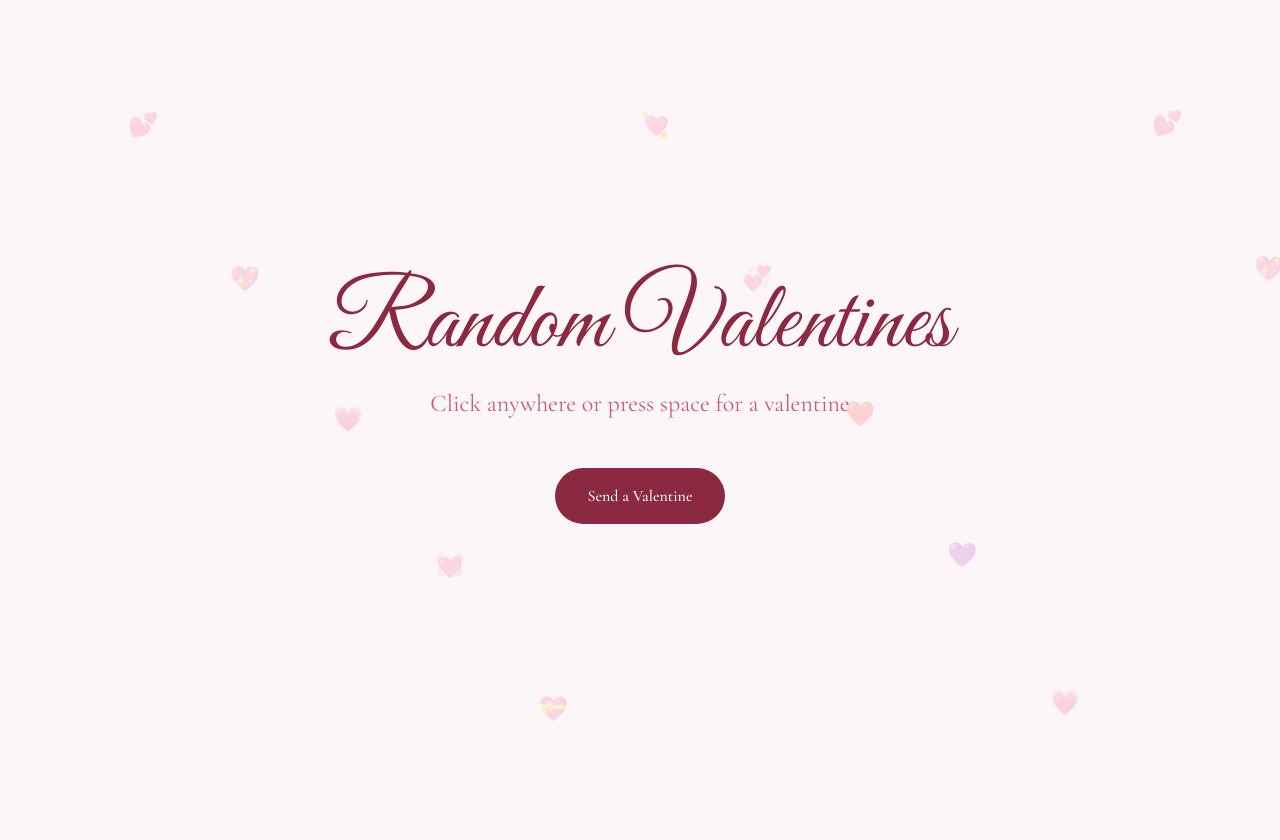
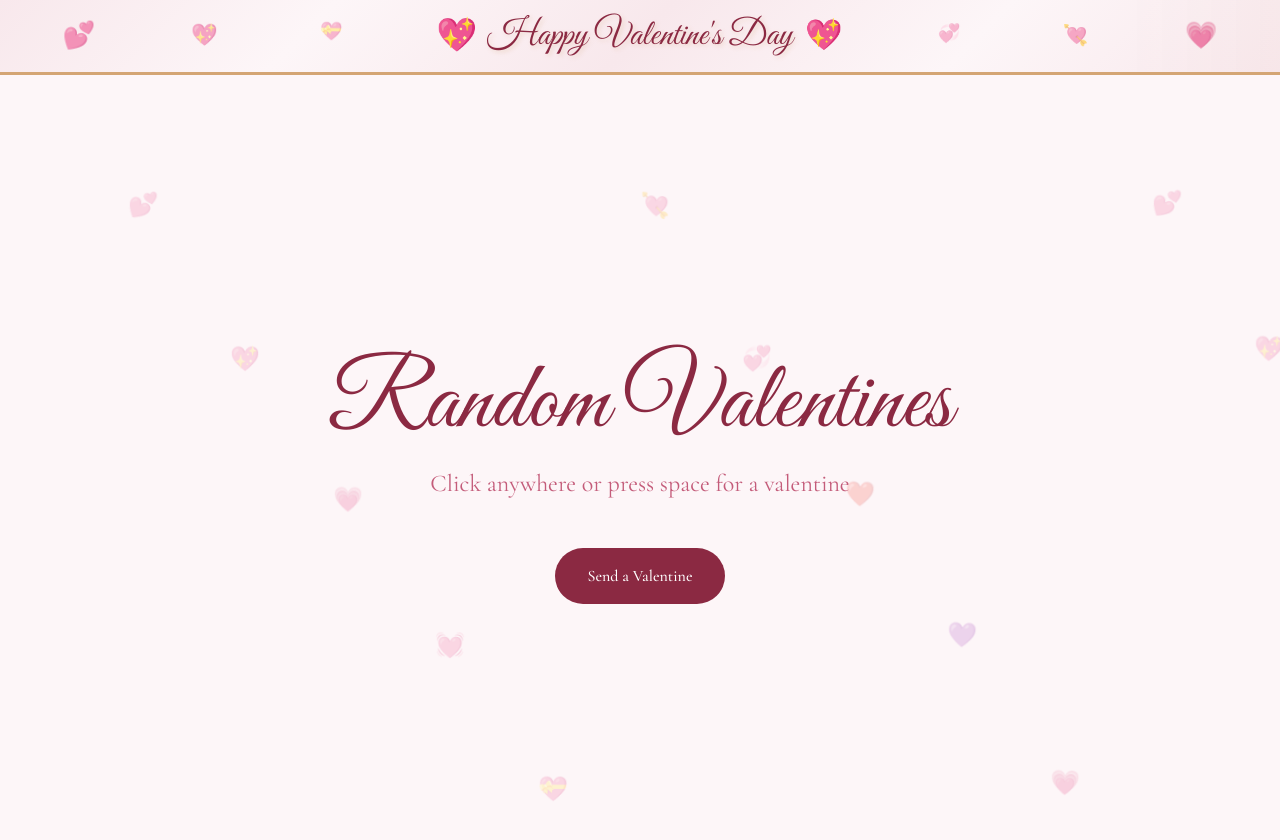
Before and after one commit to soooooooot/treehacks-agent-repo, a Next.js app: page / in a window 1280 px wide. Shown: the top 840 px of the page. Before the commit the page ends 800 px from the top, so only its background shows below. Built offline with nearby package versions, Linux system fonts and the light colour scheme.

Commit message:
fix: Add a "Happy Valentine's Day" banner to the frontend in a prominent loca

```diff
--- /dev/null
+++ b/app/components/ValentinesBanner.tsx
@@ -0,0 +1,98 @@
+"use client";
+
+export default function ValentinesBanner() {
+  return (
+    <div className="fixed top-0 left-0 right-0 z-[100] overflow-hidden">
+      {/* Banner container with gradient background */}
+      <div
+        className="relative px-4 py-4 text-center"
+        style={{
+          background: "linear-gradient(135deg, #f8e8ec 0%, #fdf6f8 25%, #f8e8ec 50%, #fdf6f8 75%, #f8e8ec 100%)",
+          borderBottom: "3px solid #d4a574",
+          boxShadow: "0 4px 20px rgba(139, 41, 66, 0.15)",
+        }}
+      >
+        {/* Floating hearts decoration - left side */}
+        <div className="pointer-events-none absolute inset-0 overflow-hidden">
+          <span
+            className="absolute left-[5%] top-1/2 -translate-y-1/2 text-2xl opacity-60 animate-heart-beat"
+            style={{ animationDelay: "0s" }}
+          >
+            💕
+          </span>
+          <span
+            className="absolute left-[15%] top-1/2 -translate-y-1/2 text-xl opacity-50 animate-heart-beat"
+            style={{ animationDelay: "0.3s" }}
+          >
+            💖
+          </span>
+          <span
+            className="absolute left-[25%] top-1/2 -translate-y-1/2 text-lg opacity-40 animate-float"
+            style={{ animationDelay: "0.6s" }}
+          >
+            💝
+          </span>
+
+          {/* Floating hearts decoration - right side */}
+          <span
+            className="absolute right-[5%] top-1/2 -translate-y-1/2 text-2xl opacity-60 animate-heart-beat"
+            style={{ animationDelay: "0.2s" }}
+          >
+            💗
+          </span>
+          <span
+            className="absolute right-[15%] top-1/2 -translate-y-1/2 text-xl opacity-50 animate-heart-beat"
+            style={{ animationDelay: "0.5s" }}
+          >
+            💘
+          </span>
+          <span
+            className="absolute right-[25%] top-1/2 -translate-y-1/2 text-lg opacity-40 animate-float"
+            style={{ animationDelay: "0.8s" }}
+          >
+            💞
+          </span>
+        </div>
+
+        {/* Main banner text */}
+        <div className="relative z-10 flex items-center justify-center gap-3">
+          <span className="text-3xl animate-heart-beat">💖</span>
+          <h2
+            className="text-3xl md:text-4xl font-[family-name:var(--font-display)] text-[#8b2942]"
+            style={{
+              fontFamily: "var(--font-display)",
+              textShadow: "2px 2px 4px rgba(212, 165, 116, 0.3)",
+            }}
+          >
+            Happy Valentine's Day
+          </h2>
+          <span className="text-3xl animate-heart-beat" style={{ animationDelay: "0.6s" }}>
+            💖
+          </span>
+        </div>
+
+        {/* Sparkle/shine effect */}
+        <div
+          className="pointer-events-none absolute inset-0"
+          style={{
+            background:
+              "linear-gradient(90deg, transparent 0%, rgba(212, 165, 116, 0.1) 50%, transparent 100%)",
+            animation: "shine 3s ease-in-out infinite",
+          }}
+        />
+      </div>
+
+      {/* Add shine animation */}
+      <style jsx>{`
+        @keyframes shine {
+          0% {
+            transform: translateX(-100%);
+          }
+          100% {
+            transform: translateX(100%);
+          }
+        }
+      `}</style>
+    </div>
+  );
+}
--- a/app/layout.tsx
+++ b/app/layout.tsx
@@ -1,6 +1,7 @@
 import type { Metadata } from "next";
 import { Great_Vibes, Cormorant_Garamond } from "next/font/google";
 import "./globals.css";
+import ValentinesBanner from "./components/ValentinesBanner";
 
 const greatVibes = Great_Vibes({
   weight: "400",
@@ -27,7 +28,10 @@ export default function RootLayout({
   return (
     <html lang="en" className={`${greatVibes.variable} ${cormorant.variable}`}>
       <body className="min-h-screen overflow-x-hidden bg-[#fdf6f8] text-[#2d1b2e] antialiased">
-        {children}
+        <ValentinesBanner />
+        <div className="pt-20">
+          {children}
+        </div>
       </body>
     </html>
   );
```
